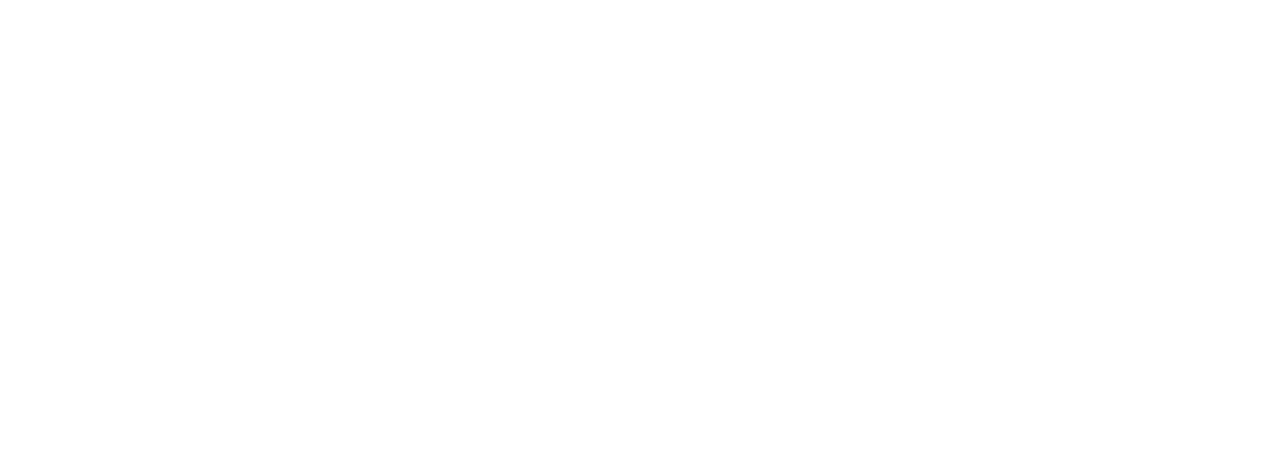
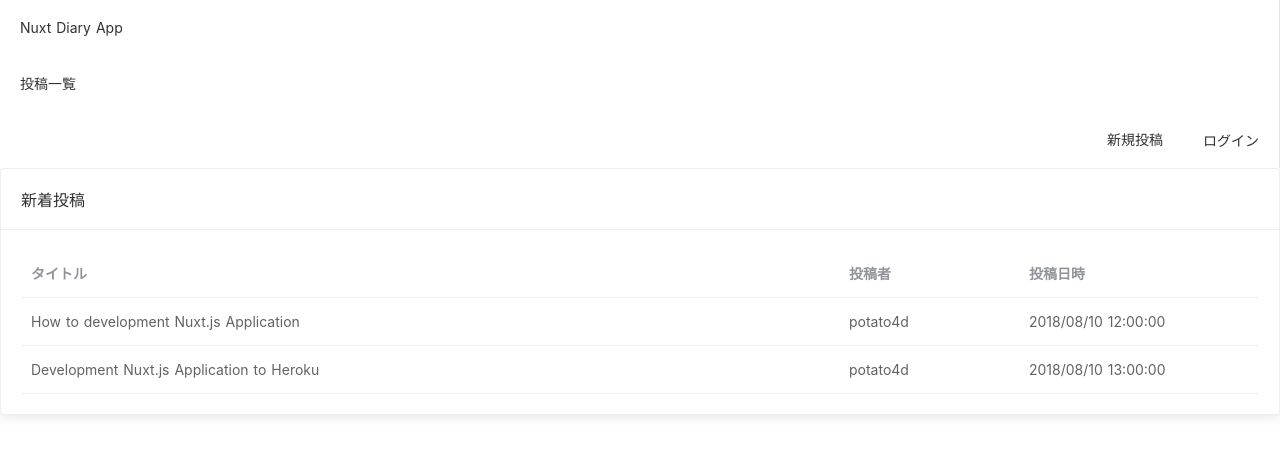
Before and after one commit to litencatt/nuxt-blog-service, a Nuxt app: page /posts in a window 1280 px wide. Before the commit this address had no page. Shown: the top 456 px of the page. Built offline with nearby package versions, Linux system fonts and the light colour scheme.

Commit message:
Build UI

```diff
--- /dev/null
+++ b/app/assets/common.css
@@ -0,0 +1,50 @@
+html {
+    font-family: 'Hiragino Sans', sans-serif;
+    font-size: 16px;
+    word-spacing: 1px;
+    -ms-text-size-adjust: 100%;
+    -webkit-text-size-adjust: 100%;
+    -moz-osx-font-smoothing: grayscale;
+    -webkit-font-smoothing: antialiased;
+    box-sizing: border-box;
+}
+
+*,
+*::before,
+*::after {
+    box-sizing: border-box;
+    margin: 0;
+}
+
+.wrapper {
+    background: #FAFAFA;
+    width: 100%;
+    min-height: calc(100vh - 61px);
+}
+
+.el-card {
+    flex: 1;
+}
+
+.container:not(.__nuxt-error-page) {
+    width: 96%;
+    max-width: 980px;
+    padding: 30px 0;
+    margin: 0 auto;
+    min-height: calc(100vh - 61px);
+    display: flex;
+    justify-content: center;
+    align-items: flex-start;
+}
+
+.text-left {
+    text-align: left;
+}
+
+.text-right {
+    text-align: right;
+}
+
+.text-center {
+    text-align: center;
+}
--- /dev/null
+++ b/app/components/TheHeader.vue
@@ -0,0 +1,18 @@
+<template>
+  <el-menu mode="horizonal" :router="true">
+    <el-menu-item index="1" style="pointer-events:none;">
+      Nuxt Diary App
+    </el-menu-item>
+    <el-menu-item index="2" :route="{ path: '/posts' }">
+      投稿一覧
+    </el-menu-item>
+    <no-ssr>
+      <el-menu-item index="4" style="float: right;" :route="{ path: '/'}">
+        <span>ログイン</span>
+      </el-menu-item>
+    </no-ssr>
+    <el-menu-item index="5" style="float: right;" :route="{path:'/posts/new'}">
+      新規投稿
+    </el-menu-item>
+  </el-menu>
+</template>
--- a/app/layouts/default.vue
+++ b/app/layouts/default.vue
@@ -1,8 +1,21 @@
 <template>
   <div>
-    <nuxt />
+    <TheHeader />
+    <div class="wrapper">
+      <nuxt class="container" />
+    </div>
   </div>
 </template>
+
+<script>
+import TheHeader from '~/components/TheHeader.vue'
+
+export default {
+  components: {
+    TheHeader
+  }
+}
+</script>
 
 <style>
 html {
--- a/app/pages/index.vue
+++ b/app/pages/index.vue
@@ -1,72 +1,42 @@
 <template>
-  <div class="container">
-    <div>
-      <logo />
-      <h1 class="title">
-        nuxt-blog-service
-      </h1>
-      <h2 class="subtitle">
-        My world-class Nuxt.js project
-      </h2>
-      <div class="links">
-        <a
-          href="https://nuxtjs.org/"
-          target="_blank"
-          class="button--green"
-        >
-          Documentation
-        </a>
-        <a
-          href="https://github.com/nuxt/nuxt.js"
-          target="_blank"
-          class="button--grey"
-        >
-          GitHub
-        </a>
+  <section class="container">
+    <el-card style="flex: 1">
+      <div slot="header" class="clearfix">
+        <span>ログイン</span>
       </div>
-    </div>
-  </div>
+      <form>
+        <div class="form-content">
+          <span>ユーザーID</span>
+          <el-input placeholder="" v-model="formData.id" />
+        </div>
+        <div class="form-content">
+          <el-checkbox v-model="isCreateMode">アカウントを作成する</el-checkbox>
+        </div>
+      </form>
+    </el-card>
+  </section>
 </template>
 
 <script>
-import Logo from '~/components/Logo.vue'
-
 export default {
-  components: {
-    Logo
+  asyncData() {
+    return {
+      isCreateMode: false,
+      formData: {
+        id: ''
+      }
+    }
+  },
+  computed: {
+    buttonText() {
+      return this.isCreateMode ? '新規登録' : 'ログイン'
+    }
   }
 }
 </script>
 
-<style>
-.container {
-  margin: 0 auto;
-  min-height: 100vh;
-  display: flex;
-  justify-content: center;
-  align-items: center;
-  text-align: center;
-}
-
-.title {
-  font-family: 'Quicksand', 'Source Sans Pro', -apple-system, BlinkMacSystemFont,
-    'Segoe UI', Roboto, 'Helvetica Neue', Arial, sans-serif;
-  display: block;
-  font-weight: 300;
-  font-size: 100px;
-  color: #35495e;
-  letter-spacing: 1px;
-}
-
-.subtitle {
-  font-weight: 300;
-  font-size: 42px;
-  color: #526488;
-  word-spacing: 5px;
-  padding-bottom: 15px;
-}
-
-.links {
-  padding-top: 15px;
+<style scoped>
+.form-content {
+  margin: 16px 0;
 }
 </style>
--- /dev/null
+++ b/app/pages/posts/index.vue
@@ -0,0 +1,49 @@
+<template>
+  <section class="container posts-page">
+    <el-card>
+      <div slot="header" class="clearfix">
+        <span>新着投稿</span>
+      </div>
+      <el-table :data="showPosts" style="width: 100%" class="table">
+        <el-table-column prop="title" label="タイトル"></el-table-column>
+        <el-table-column prop="user.id" label="投稿者" width="180"></el-table-column>
+        <el-table-column prop="created_at" label="投稿日時" width="240"></el-table-column>
+      </el-table>
+    </el-card>
+  </section>
+</template>
+
+<script>
+export default {
+  computed: {
+    showPosts() {
+      return [
+        {
+          id: '001',
+          title: 'How to development Nuxt.js Application',
+          body: 'Lorem ipsum dolor sit amet, consectetur adipiscing elit...',
+          created_at: '2018/08/10 12:00:00',
+          user: {
+            id: 'potato4d'
+          }
+        },
+        {
+          id: '002',
+          title: 'Development Nuxt.js Application to Heroku',
+          body: 'Lorem ipsum dolor sit amet, consectetur adipiscing elit...',
+          created_at: '2018/08/10 13:00:00',
+          user: {
+            id: 'potato4d'
+          }
+        }
+      ]
+    }
+  }
+}
+</script>
+
+<style>
+.posts-page .el-table__row {
+  cursor: pointer;
+}
+</style>
```
